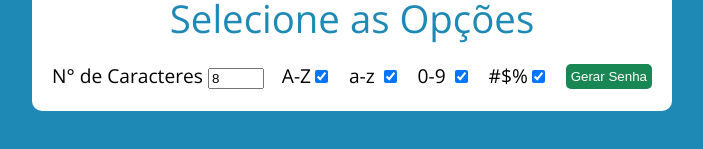
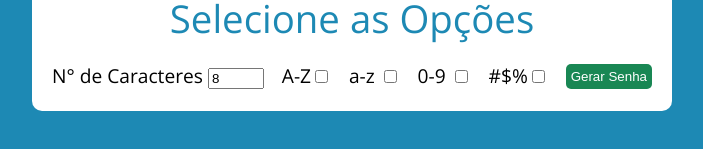
Before and after one commit to igorbiondo/gerador-senhas, a plain HTML site: page public/index.html in a window 1280 px wide. Shown: the part 143-292 px from the top of the page, without its empty margins (288-991 px from the left). Drawn offline with nearby package versions, Linux system fonts and the light colour scheme.

Commit message:
correcting check boxes

```diff
--- a/public/index.html
+++ b/public/index.html
@@ -15,10 +15,10 @@
 
 			<div class="opcoes">
 				<span> N° de Caracteres <input type="number" min="1" max="50" class="qtd-caracteres" value="8" /> </span>
-				<span> A-Z<input type="checkbox" class="chk-maiusculas" checked /> </span>
-				<span> a-z <input type="checkbox" class="chk-minusculas" checked /></span>
-				<span> 0-9 <input type="checkbox" class="chk-numeros" checked /></span>
-				<span> #$%<input type="checkbox" class="chk-simbolos" checked /></span>
+				<span> A-Z<input type="checkbox" class="chk-maiusculas" /> </span>
+				<span> a-z <input type="checkbox" class="chk-minusculas" /></span>
+				<span> 0-9 <input type="checkbox" class="chk-numeros" /></span>
+				<span> #$%<input type="checkbox" class="chk-simbolos" /></span>
 				<button class="gerar-senha">Gerar Senha</button>
 			</div>
 		</section>
```
